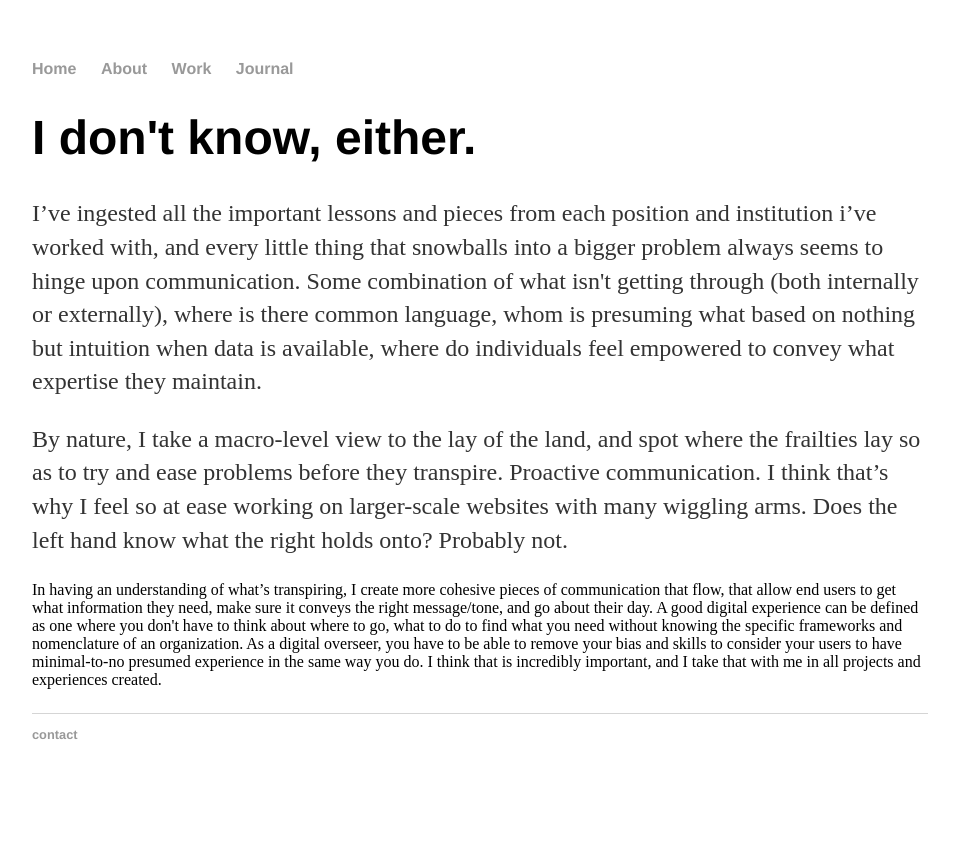
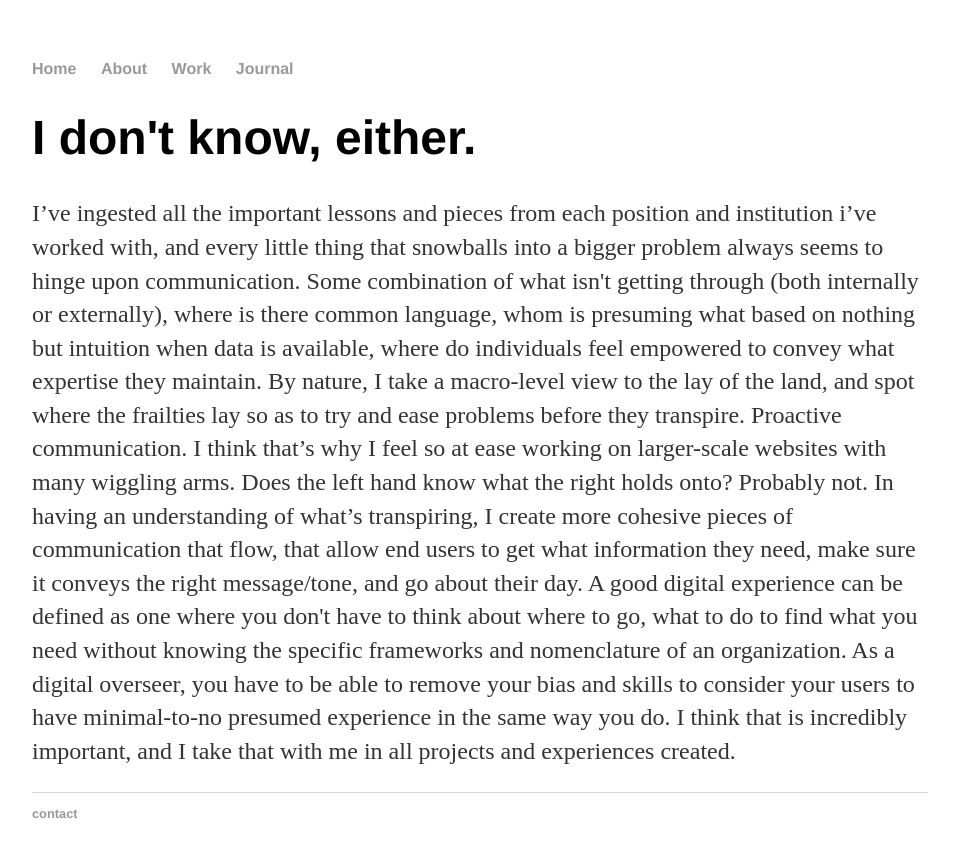
Before and after one commit to zoeakind/zoeakind.github.io, a Jekyll site: the page built from about/index.html, in a window 1280 px wide. Shown: the top 857 px of the page, without its empty margins (160-1119 px from the left). Built offline with Jekyll 4.4.1, drawn with Linux system fonts in a browser that asks for light colours.

Commit message:
Update index.html

```diff
--- a/about/index.html
+++ b/about/index.html
@@ -5,7 +5,7 @@ title: Who, Why
 <div class="blurb">
 	<h1>I don't know, either.</h1>
 	<p>I’ve ingested all the important lessons and pieces from each position and institution i’ve worked with, and every little thing that snowballs into a bigger problem always seems to hinge upon communication. Some combination of what isn't getting through (both internally or externally), where is there common language, whom is presuming what based on nothing but intuition when data is available, where do individuals feel empowered to convey what expertise they maintain.
-<p>By nature, I take a macro-level view to the lay of the land, and spot where the frailties lay so as to try and ease problems before they transpire. Proactive communication. I think that’s why I feel so at ease working on larger-scale websites with many wiggling arms. Does the left hand know what the right holds onto? Probably not.</p>
+By nature, I take a macro-level view to the lay of the land, and spot where the frailties lay so as to try and ease problems before they transpire. Proactive communication. I think that’s why I feel so at ease working on larger-scale websites with many wiggling arms. Does the left hand know what the right holds onto? Probably not.
 In having an understanding of what’s transpiring, I create more cohesive pieces of communication that flow, that allow end users to get what information they need, make sure it conveys the right message/tone, and go about their day. A good digital experience can be defined as one where you don't have to think about where to go, what to do to find what you need without knowing the specific frameworks and nomenclature of an organization. As a digital overseer, you have to be able to remove your bias and skills to consider your users to have minimal-to-no presumed experience in the same way you do. I think that is incredibly important, and I take that with me in all projects and experiences created.</p>
 
 </div><!-- /.blurb -->
```
